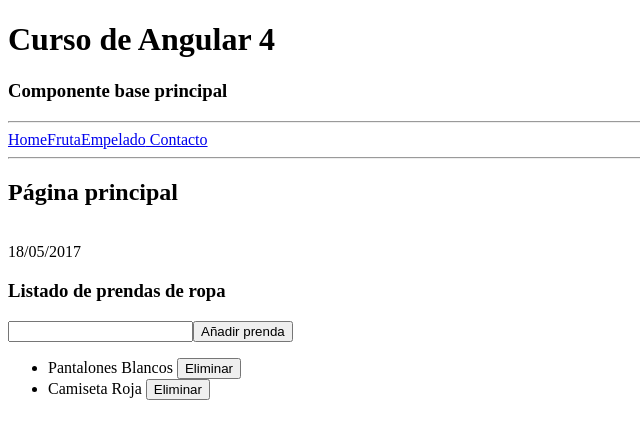
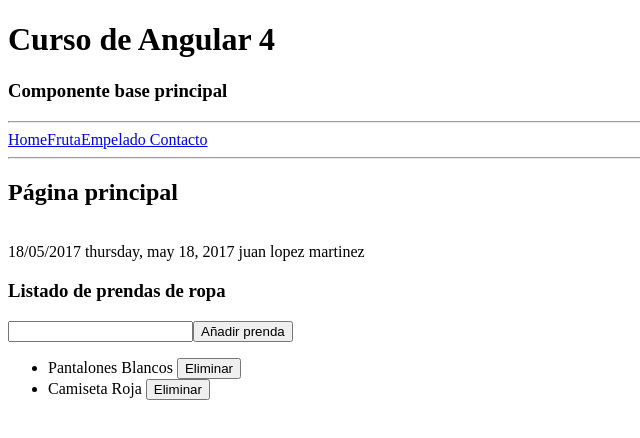
Before and after one commit to arnaugarcia/CursoAngular4, an Angular app: page / in a window 1280 px wide. Shown: the top 438 px of the page, without its empty margins (0-640 px from the left). Built offline with nearby package versions, Linux system fonts and the light colour scheme.

Commit message:
Filtros para transformar carácteres

```diff
--- a/src/app/home/home.component.html
+++ b/src/app/home/home.component.html
@@ -1,6 +1,8 @@
 <h2>{{titulo}}</h2>
 <br>
 {{fecha | date:'dd/MM/yyyy'}}
+{{fecha | date:'fullDate' | uppercase | lowercase}}
+{{nombre | lowercase}}
 <br>
 <h3>Listado de prendas de ropa</h3>
 <input type="text" [(ngModel)]="prenda_a_guardar">
--- a/src/app/home/home.component.ts
+++ b/src/app/home/home.component.ts
@@ -13,6 +13,7 @@ export class HomeComponent {
   public listado_ropa: Array<string>;
   public prenda_a_guardar: string;
   public fecha;
+  public nombre = 'JUAN lopez MarTinez';
 
   constructor (private _ropaService: RopaService) {
     this.fecha = new Date(2017, 4, 18);
```
